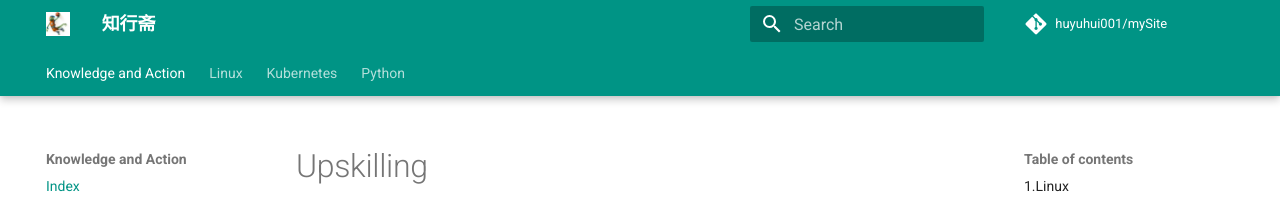
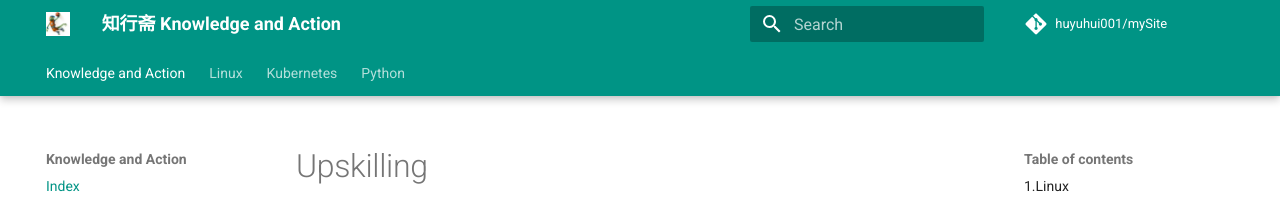
Before and after one commit to huyuhui001/mySite, an MkDocs documentation site: the page built from docs/index.md, in a window 1280 px wide. Shown: the top 205 px of the page. Built offline with MkDocs 1.6.1 and Material for MkDocs 9.7.7, drawn with Linux system fonts in a browser that asks for light colours; comment, search, counter and statistics services are not loaded.

Commit message:
mkdocs.yml

```diff
--- a/mkdocs.yml
+++ b/mkdocs.yml
@@ -1,4 +1,4 @@
-site_name: 知行斋
+site_name: 知行斋 Knowledge and Action
 site_url: https://huyuhui001.github.io/mySite/
 repo_name: "huyuhui001/mySite"
 repo_url: https://github.com/huyuhui001/mySite
```
